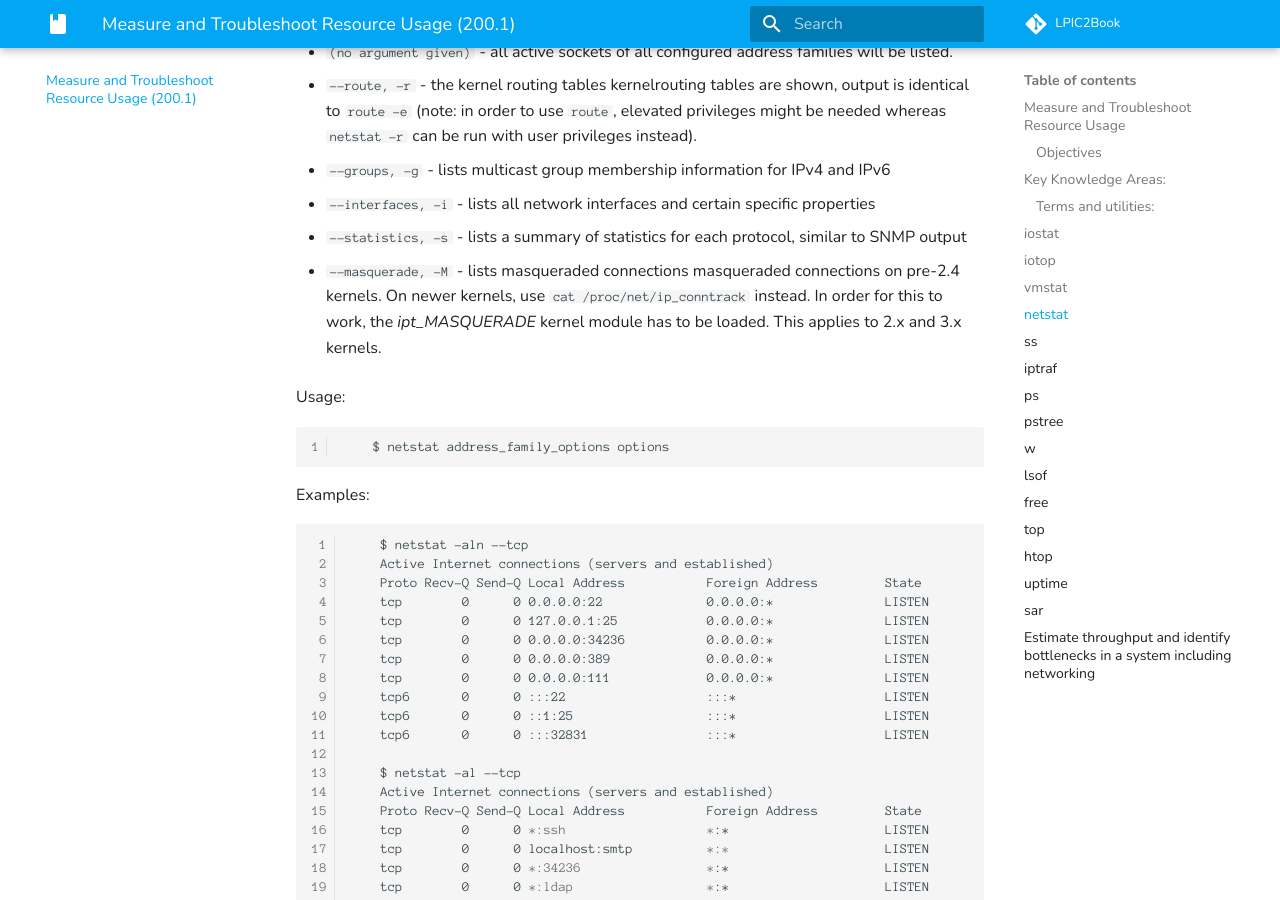
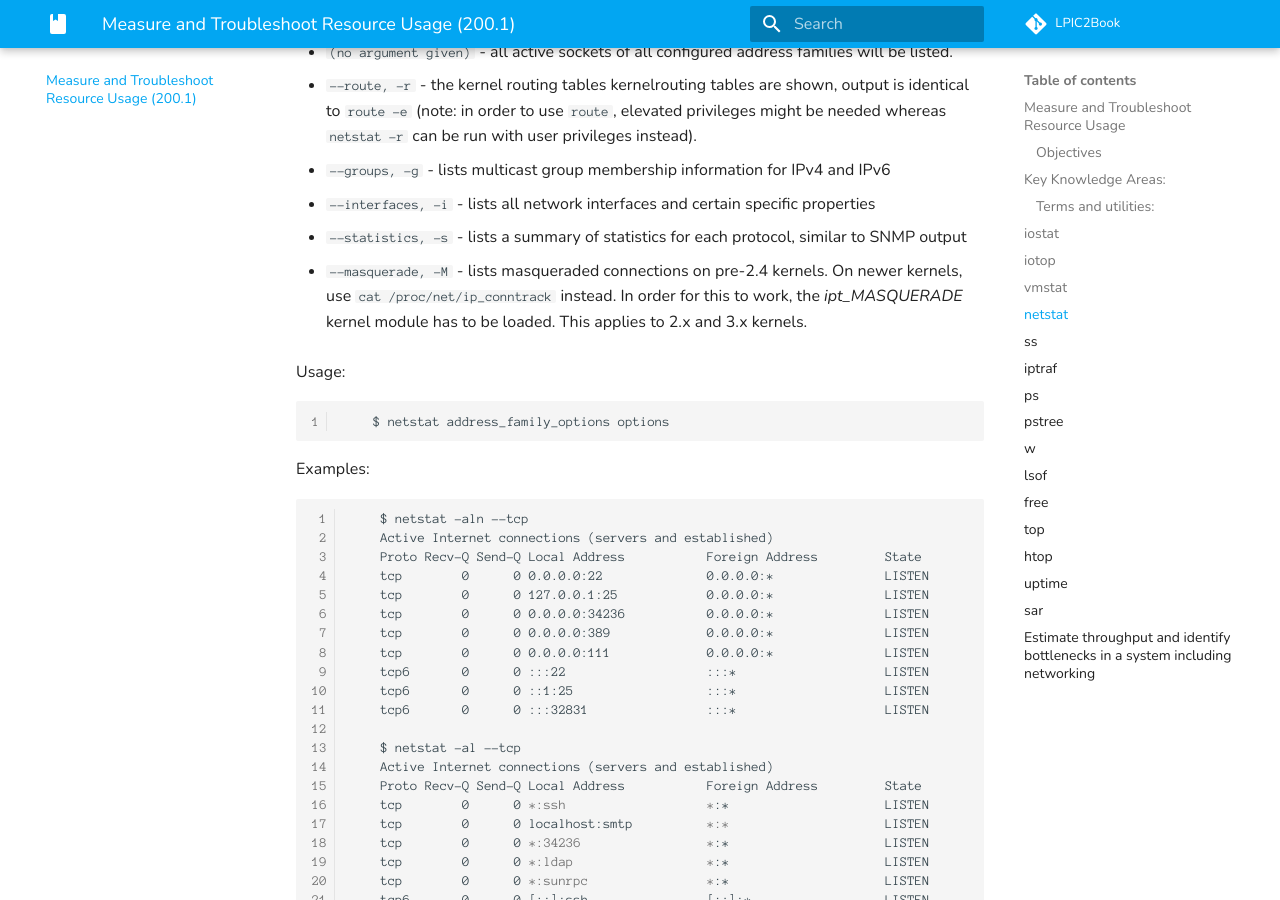
Before and after one commit to lpic2book/src, an MkDocs documentation site: the page built from docs/lpic2.200.1.md, in a window 1280 px wide and 900 px high, scrolled down 5483 px. Built offline with MkDocs 1.6.1 and Material for MkDocs 9.7.7, drawn with Linux system fonts in a browser that asks for light colours; comment, search, counter and statistics services are not loaded.

Commit message:
Update lpic2.200.1.md
remove repetitive text

```diff
--- a/docs/lpic2.200.1.md
+++ b/docs/lpic2.200.1.md
@@ -286,9 +286,8 @@ The results are dependant on the first argument:
 -   `--statistics, -s` - lists a summary of statistics for each
     protocol, similar to SNMP output
 
--   `--masquerade, -M` - lists masqueraded connections masqueraded
-    connections on pre-2.4 kernels. On newer kernels, use `cat
-                        /proc/net/ip_conntrack` instead. In order for
+-   `--masquerade, -M` - lists masqueraded connections on pre-2.4 kernels.
+    On newer kernels, use `cat /proc/net/ip_conntrack` instead. In order for
     this to work, the *ipt\_MASQUERADE* kernel module has to be loaded.
     This applies to 2.x and 3.x kernels.
 
```
